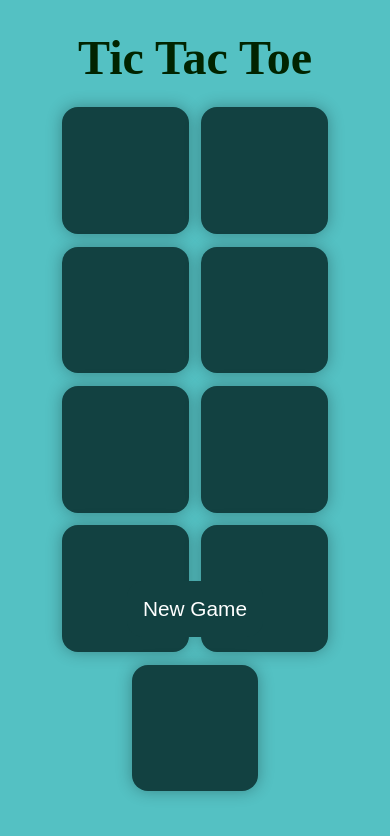
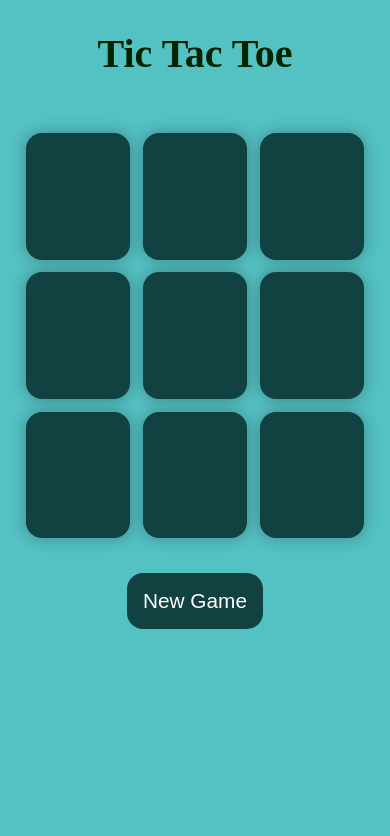
Before and after one commit to kingshukdash123/Tic-Tac-Toe, a plain HTML site: page index.html in a window 390 px wide. Drawn offline with Linux system fonts and the light colour scheme.

Commit message:
Add responsiveness for mobile device

```diff
--- a/style.css
+++ b/style.css
@@ -13,6 +13,11 @@ body {
     top: 20px;
     font-weight: 900;
     margin-top: 10px;
+}
+@media (max-width: 415px) {
+    #header {
+        font-size: 2.5rem;
+    }
 }
 .container {
     height: 60vh;
@@ -39,6 +44,21 @@ body {
     box-shadow: 0 0 1rem rgba(0, 0, 0, 0.3);
     font-size: 4rem;
 }
+@media (max-width: 415px) {
+    .game {
+        display: flex;
+        justify-content: center;
+        align-items: center;
+        height: 70%;
+        width: 90%;
+        gap: 0.8rem;
+    }
+    .box {
+        width: calc(33.33% - 0.8rem);
+        aspect-ratio: 1 / 1;
+        font-size: 3rem;
+    }
+}
 #new-btn {
     padding: 1rem;
     border-radius: 1rem;
@@ -60,3 +80,8 @@ body {
     justify-content: center;
     align-items: center;
 }
+@media (max-width: 415px) {
+    .msg-container {
+        font-size: 1.5rem;
+    }
+}
```
